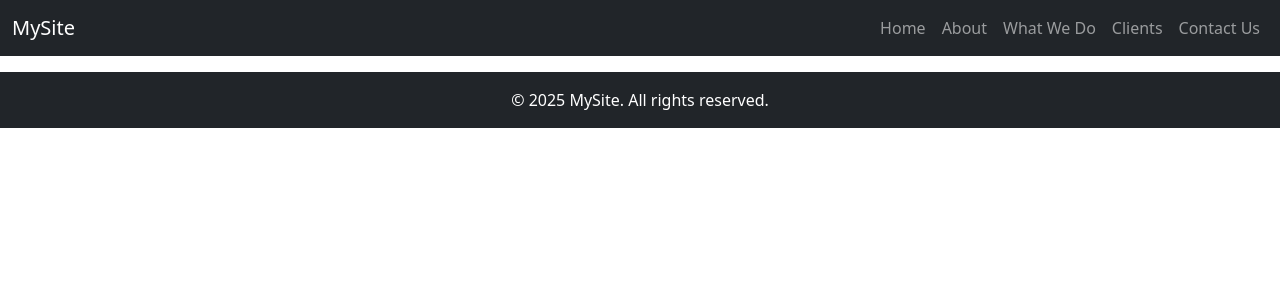
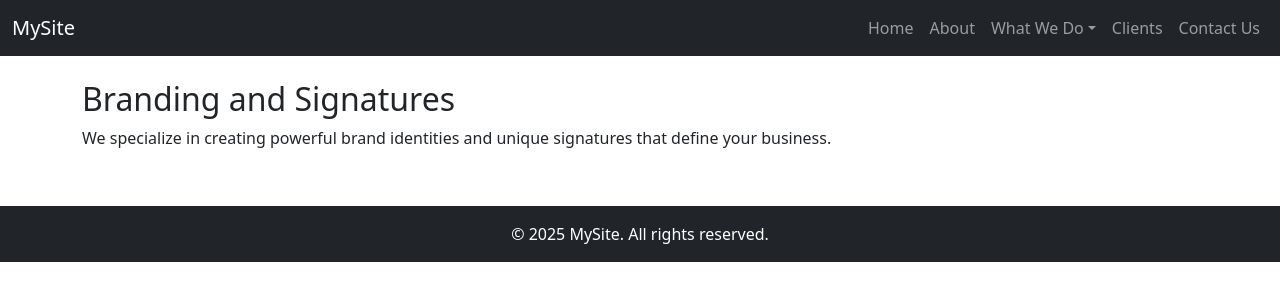
Before and after one commit to Melkzedk/tobby-client-app, a React (Create React App) app: page /branding in a window 1280 px wide. Shown: the top 300 px of the page. Built offline with nearby package versions, Linux system fonts and the light colour scheme.

Commit message:
more frontend changes

```diff
--- a/src/App.js
+++ b/src/App.js
@@ -5,9 +5,12 @@ import Navbar from './components/Navbar';
 import Footer from './components/Footer';
 import Home from './pages/Home';
 import About from './pages/About';
-import WhatWeDo from './pages/WhatWeDo';
 import Clients from './pages/Clients';
 import Contact from './pages/Contact';
+import Branding from './pages/Branding';
+import Illustrations from './pages/Illustrations';
+import ProductPhotography from './pages/ProductPhotography';
+import Clothing from './pages/Clothing';
 
 function App() {
   return (
@@ -16,9 +19,12 @@ function App() {
       <Routes>
         <Route path="/" element={<Home />} />
         <Route path="/about" element={<About />} />
-        <Route path="/what-we-do" element={<WhatWeDo />} />
         <Route path="/clients" element={<Clients />} />
         <Route path="/contact" element={<Contact />} />
+        <Route path="/branding" element={<Branding />} />
+        <Route path="/illustrations" element={<Illustrations />} />
+        <Route path="/product-photography" element={<ProductPhotography />} />
+        <Route path="/clothing" element={<Clothing />} />
       </Routes>
       <Footer />
     </Router>
--- a/src/components/Navbar.js
+++ b/src/components/Navbar.js
@@ -10,11 +10,24 @@ function Navbar() {
         <button className="navbar-toggler" type="button" data-bs-toggle="collapse" data-bs-target="#navbarNav">
           <span className="navbar-toggler-icon"></span>
         </button>
+
         <div className="collapse navbar-collapse" id="navbarNav">
           <ul className="navbar-nav ms-auto">
             <li className="nav-item"><Link className="nav-link" to="/">Home</Link></li>
             <li className="nav-item"><Link className="nav-link" to="/about">About</Link></li>
-            <li className="nav-item"><Link className="nav-link" to="/what-we-do">What We Do</Link></li>
+
+            <li className="nav-item dropdown">
+              <Link className="nav-link dropdown-toggle" to="#" role="button" data-bs-toggle="dropdown">
+                What We Do
+              </Link>
+              <ul className="dropdown-menu">
+                <li><Link className="dropdown-item" to="/branding">Branding</Link></li>
+                <li><Link className="dropdown-item" to="/illustrations">Illustrations</Link></li>
+                <li><Link className="dropdown-item" to="/product-photography">Product Photography</Link></li>
+                <li><Link className="dropdown-item" to="/clothing">Clothing</Link></li>
+              </ul>
+            </li>
+
             <li className="nav-item"><Link className="nav-link" to="/clients">Clients</Link></li>
             <li className="nav-item"><Link className="nav-link" to="/contact">Contact Us</Link></li>
           </ul>
--- /dev/null
+++ b/src/pages/Branding.js
@@ -0,0 +1,12 @@
+import React from 'react';
+
+function Branding() {
+  return (
+    <div className="container py-4">
+      <h2>Branding and Signatures</h2>
+      <p>We specialize in creating powerful brand identities and unique signatures that define your business.</p>
+    </div>
+  );
+}
+
+export default Branding;
--- /dev/null
+++ b/src/pages/Clothing.js
@@ -0,0 +1,12 @@
+import React from 'react';
+
+function Clothing() {
+  return (
+    <div className="container py-4">
+      <h2>Clothing</h2>
+      <p>We design, photograph, and promote custom clothing lines.</p>
+    </div>
+  );
+}
+
+export default Clothing;
--- /dev/null
+++ b/src/pages/Illustrations.js
@@ -0,0 +1,12 @@
+import React from 'react';
+
+function Illustrations() {
+  return (
+    <div className="container py-4">
+      <h2>Illustrations</h2>
+      <p>Custom-made digital illustrations to bring your stories and concepts to life.</p>
+    </div>
+  );
+}
+
+export default Illustrations;
--- /dev/null
+++ b/src/pages/ProductPhotography.js
@@ -0,0 +1,12 @@
+import React from 'react';
+
+function ProductPhotography() {
+  return (
+    <div className="container py-4">
+      <h2>Product Photography</h2>
+      <p>High-quality photos that highlight the best features of your products.</p>
+    </div>
+  );
+}
+
+export default ProductPhotography;
```
